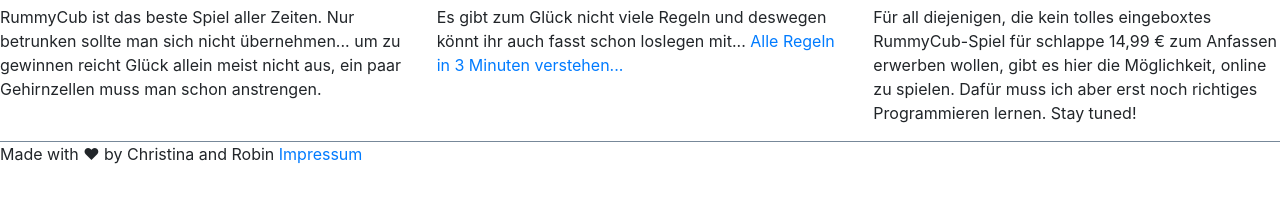
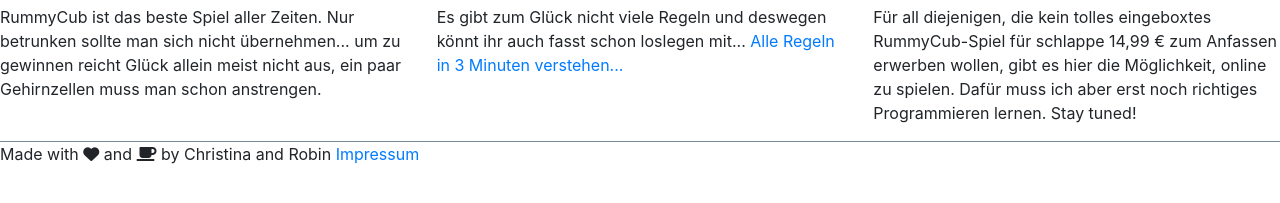
Before and after one commit to christinawunderlich/rummycub, a plain HTML site: page index.html in a window 1280 px wide. Shown: the part 293-496 px from the top of the page. Drawn offline with nearby package versions, Linux system fonts and the light colour scheme.

Commit message:
integrated font-awesome and added icons at bottom of page

```diff
--- a/index.html
+++ b/index.html
@@ -3,6 +3,7 @@
 <head>
     <link rel="stylesheet" href="node_modules/bootstrap/dist/css/bootstrap.css">
     <link rel="stylesheet" href="styles/main.css">
+    <link rel="stylesheet" href="font-awesome-4.5.0/css/font-awesome.min.css">
 </head>
 
 <body>
@@ -51,7 +52,7 @@
     </content>
 
     <footer>
-        Made with &hearts; by Christina and Robin
+        Made with <i class="fa fa-heart"></i> and <i class="fa fa-coffee"></i> by Christina and Robin
         <a href="impressum.html">Impressum</a>
     </footer>
 
```
